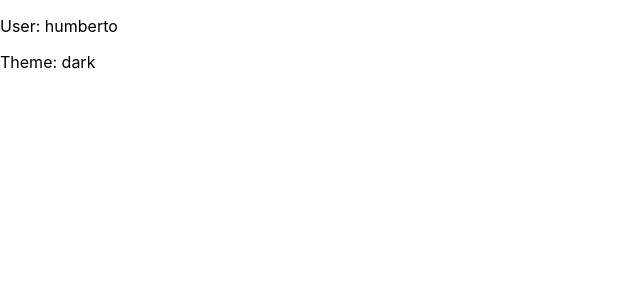
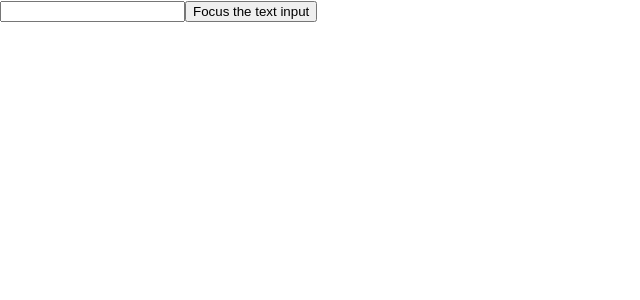
Before and after one commit to humbertojacobm/react-16.13-hooks, a React (Create React App) app: page / in a window 1280 px wide. Shown: the top 300 px of the page, without its empty margins (0-640 px from the left). Built offline with nearby package versions, Linux system fonts and the light colour scheme.

Commit message:
first example to use React.ref

```diff
--- a/src/App.js
+++ b/src/App.js
@@ -14,10 +14,12 @@ import AppWithContext from './components/Context/AppWithContext'
 import AppWithContext2 from './components/Context/AppWithContext2'
 import AppMultiContext from './components/Context/ConsumingMultipleContext/AppMultiContext'
 import {themes} from './components/Context/ConsumingMultipleContext/theme-context'
+import FirstComponent from './components/refs-dom/01firstComponent'
+import CustomTextInput from './components/refs-dom/02Example/CustomTextInput'
 
 function App() {
   return (
-    <AppMultiContext signedUser={{name: 'humberto'}} theme='dark'/>
+    <CustomTextInput/>
   );
 }
 
--- /dev/null
+++ b/src/components/refs-dom/01firstComponent.js
@@ -0,0 +1,14 @@
+import React, {useState, useEffect} from 'react'
+class FirstComponent extends React.Component{
+    // eslint-disable-next-line no-useless-constructor
+    constructor(props){
+        super(props);
+        this.myRef = React.createRef();
+    }
+    render(){
+        return(
+            <div ref={this.myRef}></div>
+        )
+    }
+}
+export default FirstComponent;
--- /dev/null
+++ b/src/components/refs-dom/02Example/CustomTextInput.js
@@ -0,0 +1,30 @@
+import React, {useState, useEffect} from 'react'
+class CustomTextInput extends React.Component{
+    // eslint-disable-next-line no-useless-constructor
+    constructor(props){
+        super(props);
+        this.textInput = React.createRef();
+        this.focusTextInput = this.focusTextInput.bind(this);
+    }
+    focusTextInput(e){
+        this.textInput.current.focus();
+    }
+    render(){
+        return(
+            <>
+                <input
+                    type="text"
+                    ref={this.textInput}
+                >
+                </input>
+                <input
+                    type="button"
+                    value="Focus the text input"
+                    onClick={this.focusTextInput}
+                >
+                </input>
+            </>
+        )
+    }
+}
+export default CustomTextInput;
```
